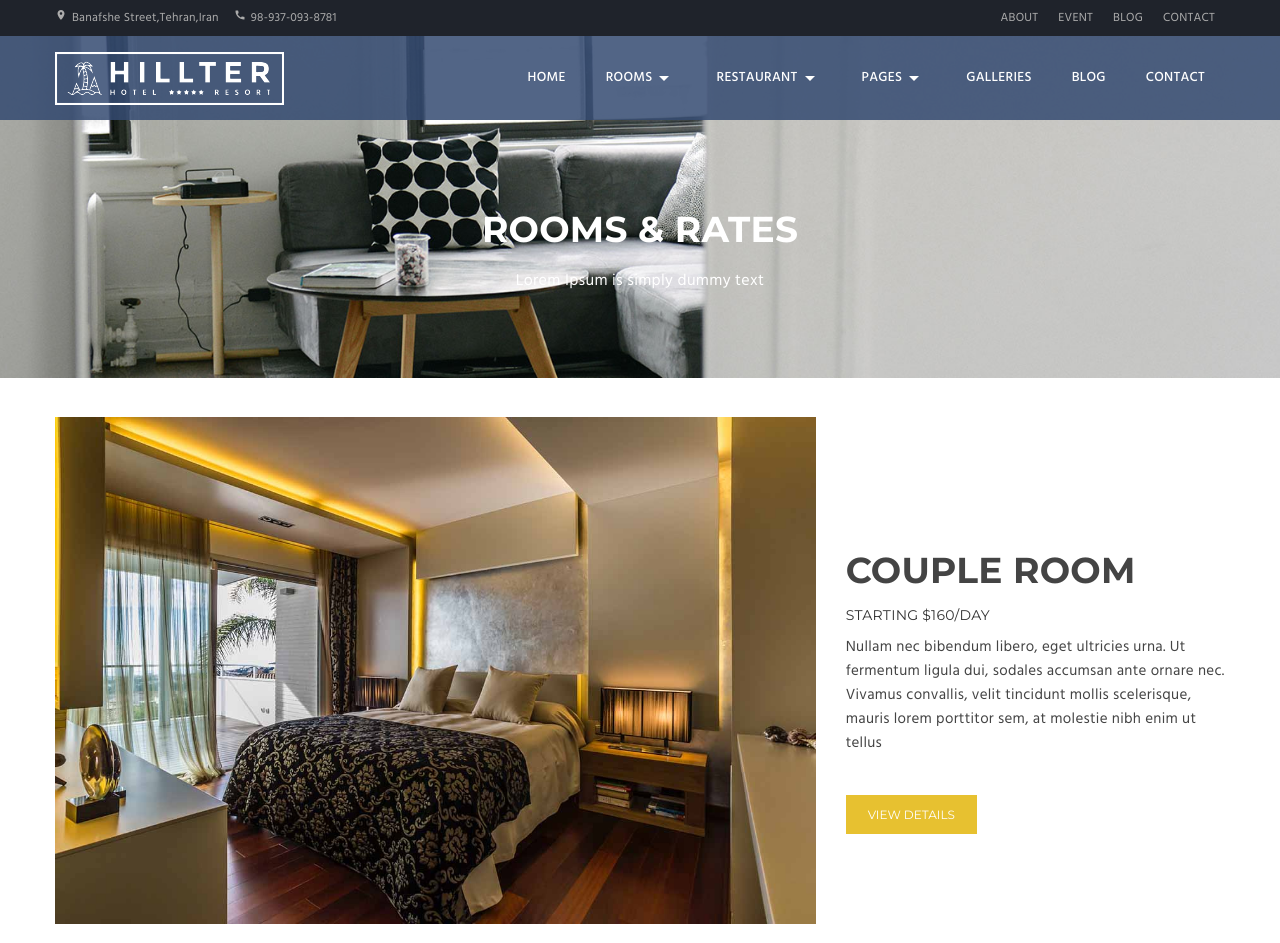
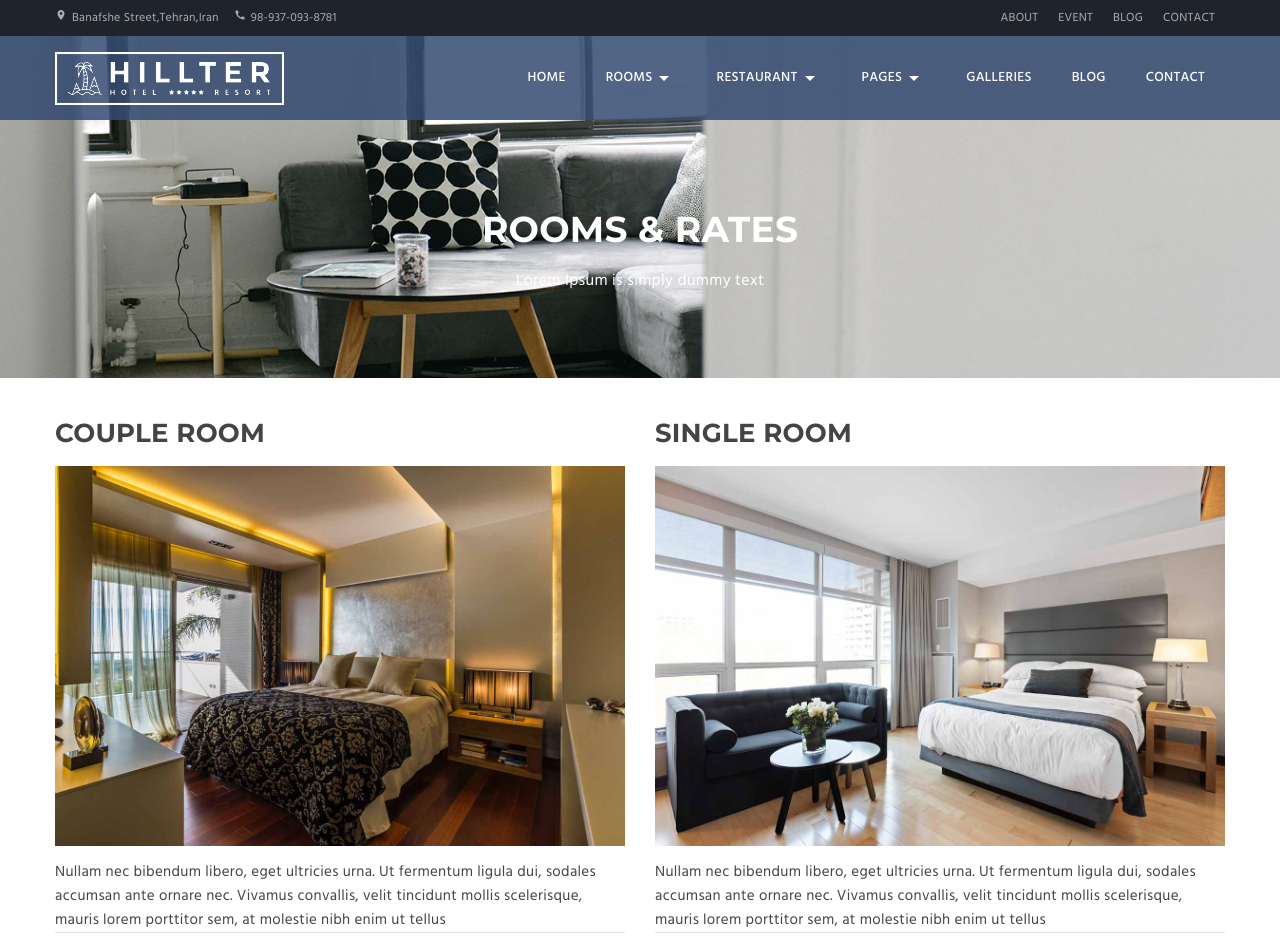
Before and after one commit to SalimiDev/Hotel-ReactJsApp, a React (Create React App) app: page /hillter/rooms/room-1 in a window 1280 px wide. Shown: the top 943 px of the page. Built offline with nearby package versions, Linux system fonts and the light colour scheme.

Commit message:
style:Add room 4 and 5 styles

```diff
--- a/src/pages/Rooms/Room.js
+++ b/src/pages/Rooms/Room.js
@@ -5,20 +5,37 @@ const Room = ({ data, roomNumber }) => {
 
     return (
         <>
+            {roomNumber === 1 && (
+                <h2 id='room1TitleActive'>
+                    <a href='/'>{title}</a>
+                </h2>
+            )}
             <div className='imgContainer'>
                 <a href='/'>
                     <img src={image} alt='' />
                 </a>
             </div>
             <div className='textSection'>
+                {roomNumber !== 1 && (
+                    <>
                         <h2>
                             <a href='/'>{title}</a>
                         </h2>
                         <p className='price'>
                             starting <span>${price}</span>/day
                         </p>
+                    </>
+                )}
+
                 <p className='descrip'>{shortDescrip}</p>
+                <div className='btnContainer'>
+                    {roomNumber === 1 && (
+                        <p className='room1Price'>
+                            starting <span>${price}</span>/day
+                        </p>
+                    )}
                     <button className='btn btn-orange btn-sm'>VIEW DETAILS</button>
+                </div>
             </div>
             {roomNumber === 3 && (
                 <a href='/#'>
--- a/src/pages/Rooms/RoomStyled.js
+++ b/src/pages/Rooms/RoomStyled.js
@@ -116,9 +116,11 @@ const DefaultRoomStyle = styled.div`
                 margin-top: 0;
                 order: 4;
             }
-            & button {
+            .btnContainer {
                 order: 5;
-                width: fit-content;
+                & button {
+                    width: fit-content;
+                }
             }
         }
     }
@@ -128,7 +130,64 @@ export const styledContainer = roomNumber => {
     switch (roomNumber) {
         //?/***************ROOM-1*****************
         case 1:
-            const room1 = styled(DefaultRoomStyle)``;
+            const room1 = styled.div`
+                padding: 0 15px;
+                display: flex;
+                flex-wrap: wrap;
+                column-gap: 30px;
+                justify-content: center;
+                margin: auto;
+                @media (min-width: 768px) {
+                    width: 750px;
+                }
+                @media (min-width: 992px) {
+                    width: 970px;
+                }
+                @media (min-width: 1200px) {
+                    width: 1200px;
+                }
+                .room-wrapper {
+                    display: flex;
+                    flex-direction: column;
+                    row-gap: 14px;
+                    margin-bottom: 60px;
+                    @media (min-width: 992px) {
+                        width: 455px;
+                    }
+                    @media (min-width: 1200px) {
+                        width: 570px;
+                    }
+                    & h2 {
+                        color: inherit;
+                        font: 700 26px 'Montserrat';
+                        text-transform: uppercase;
+                        & a {
+                            text-decoration: none;
+                        }
+                    }
+                    & .descrip {
+                        margin: 0;
+                    }
+                    & .btnContainer {
+                        display: flex;
+                        justify-content: space-between;
+                        align-items: center;
+                        border-top: 1px solid #e4e4e4;
+                        border-bottom: 1px solid #e4e4e4;
+                        & .room1Price {
+                            color: #898989;
+                            font: 14px 'Montserrat';
+                            line-height: 30px;
+                            & span {
+                                color: #333333;
+                                font-size: 26px;
+                                font-weight: 700;
+                                font-family: 'Montserrat';
+                            }
+                        }
+                    }
+                }
+            `;
             return room1;
 
         //?/***************ROOM-2*****************
@@ -234,6 +293,123 @@ export const styledContainer = roomNumber => {
                 }
             `;
             return room3;
+
+        //?/***************ROOM-4*****************
+        case 4:
+            const room4 = styled(DefaultRoomStyle)``;
+            return room4;
+        //?/***************ROOM-5*****************
+        case 5:
+            const room5 = styled.div`
+                display: flex;
+                flex-direction: column;
+                row-gap: 30px;
+                padding: 0 15px;
+                margin: auto;
+                .room-wrapper {
+                    position: relative;
+                    & .textSection {
+                        position: absolute;
+                        bottom: 0px;
+                        left: 10px;
+                        color: white;
+
+                        & .descrip,
+                        button {
+                            display: none;
+                        }
+                        & .imgContainer {
+                        }
+                        & h2 {
+                            font: 700 15px 'Montserrat';
+                            text-transform: uppercase;
+                            color: white;
+                            & a {
+                                text-decoration: none;
+                            }
+                        }
+                        & .price {
+                            font: 12px;
+                            text-transform: uppercase;
+                        }
+                    }
+                }
+
+                @media (min-width: 482px) {
+                    width: 482px;
+                    display: flex;
+                    flex-direction: row;
+                    flex-wrap: wrap;
+                    .room-wrapper {
+                        width: 45%;
+                        margin: auto;
+                        & .textSection {
+                            & h2 {
+                                font-size: 16px;
+                            }
+                            & .price {
+                                font-size: 13px;
+                            }
+                        }
+                    }
+                }
+                @media (min-width: 768px) {
+                    width: 750px;
+                    .room-wrapper {
+                        & .textSection {
+                            & h2 {
+                                font-size: 22px;
+                            }
+                            & .price {
+                                font-size: 16px;
+                            }
+                        }
+                    }
+                }
+                @media (min-width: 992px) {
+                    width: 970px;
+                    .room-wrapper:hover {
+                        & .textSection {
+                            color: inherit;
+                            background-color: rgba(255, 255, 255, 0.95);
+                            border: 2px solid black;
+                            inset: 0 0 0 0;
+                            padding: 10px 20px;
+                            .descrip,
+                            button {
+                                display: block;
+                            }
+                            & h2 {
+                                font-size: 30px;
+                                color: #333;
+                            }
+                            & .price {
+                                font-size: 18px;
+                            }
+                        }
+                    }
+                }
+                @media (min-width: 1200px) {
+                    width: 1200px;
+                    .room-wrapper:hover {
+                        & .textSection {
+                            padding: 45px;
+                            .descrip,
+                            button {
+                                display: block;
+                            }
+                            & h2 {
+                                font-size: 36px;
+                                color: #333;
+                            }
+                            & .price {
+                                font-size: 22px;
+                            }
+                        }
+                    }
+                }
+            `;
+            return room5;
         default:
             const roomDef = styled(DefaultRoomStyle)`
                 background-color: green;
```
Lines whose indentation alone changed are shown as unchanged.
